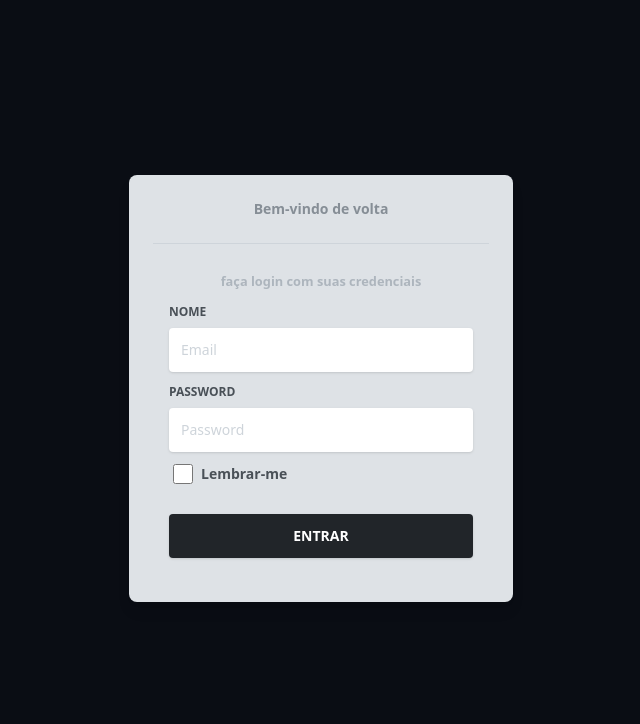
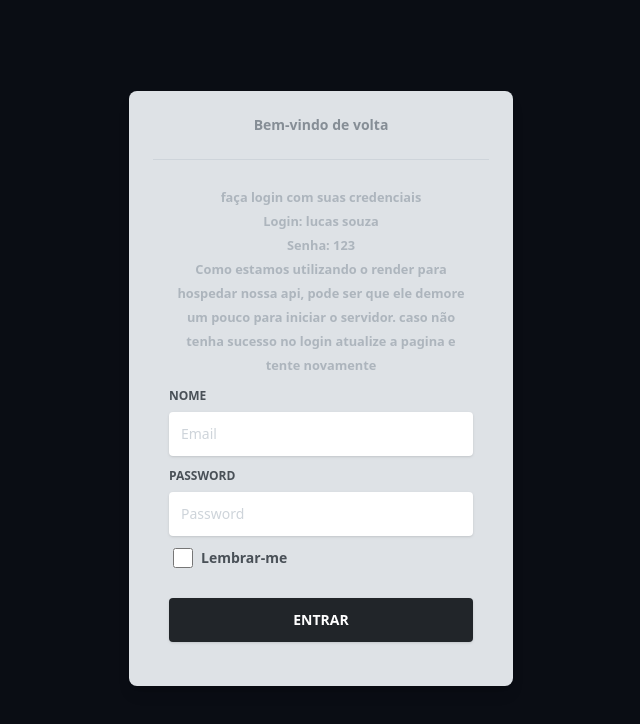
Before and after one commit to itslucassouza/Logicar---frontend, a React (Vite) app: page / in a window 1280 px wide. Shown: the top 724 px of the page, without its empty margins (319-959 px from the left). Built offline with nearby package versions, Linux system fonts and the light colour scheme.

Commit message:
adjust singin page

```diff
--- a/src/components/Sidebar.tsx
+++ b/src/components/Sidebar.tsx
@@ -293,7 +293,7 @@ const Sidebar: FC<SidebarProps> = ({ setExpand }) => {
     <nav
       role="navigation"
       className={[
-        "border-r border-slate-100 shadow-sm absolute inset-y-0 left-0",
+        "border-r z-[9000] border-slate-100 shadow-sm absolute inset-y-0 left-0",
         "duration-300 ease-in-out md:fixed md:translate-x-0",
         `${
           isExpand
--- a/src/view/pages/Login/index.tsx
+++ b/src/view/pages/Login/index.tsx
@@ -60,7 +60,10 @@ export function Login() {
                 </div>
                 <div className="flex-auto px-4 lg:px-10 py-10 pt-0">
                   <div className="text-gray-500 text-center mb-3 font-bold">
-                    <small>faça login com suas credenciais</small>
+                    <small>faça login com suas credenciais</small><br />
+                    <small>Login: lucas souza</small><br />
+                    <small>Senha: 123</small><br />
+                    <small>Como estamos utilizando o render para hospedar nossa api, pode ser que ele demore um pouco para iniciar o servidor. caso não tenha sucesso no login atualize a pagina e tente novamente</small>
                   </div>
                   <form>
                     <div className="relative w-full mb-3">
```
Also changed, not shown: 1 other file (tests, documents, lock files or other folders).
